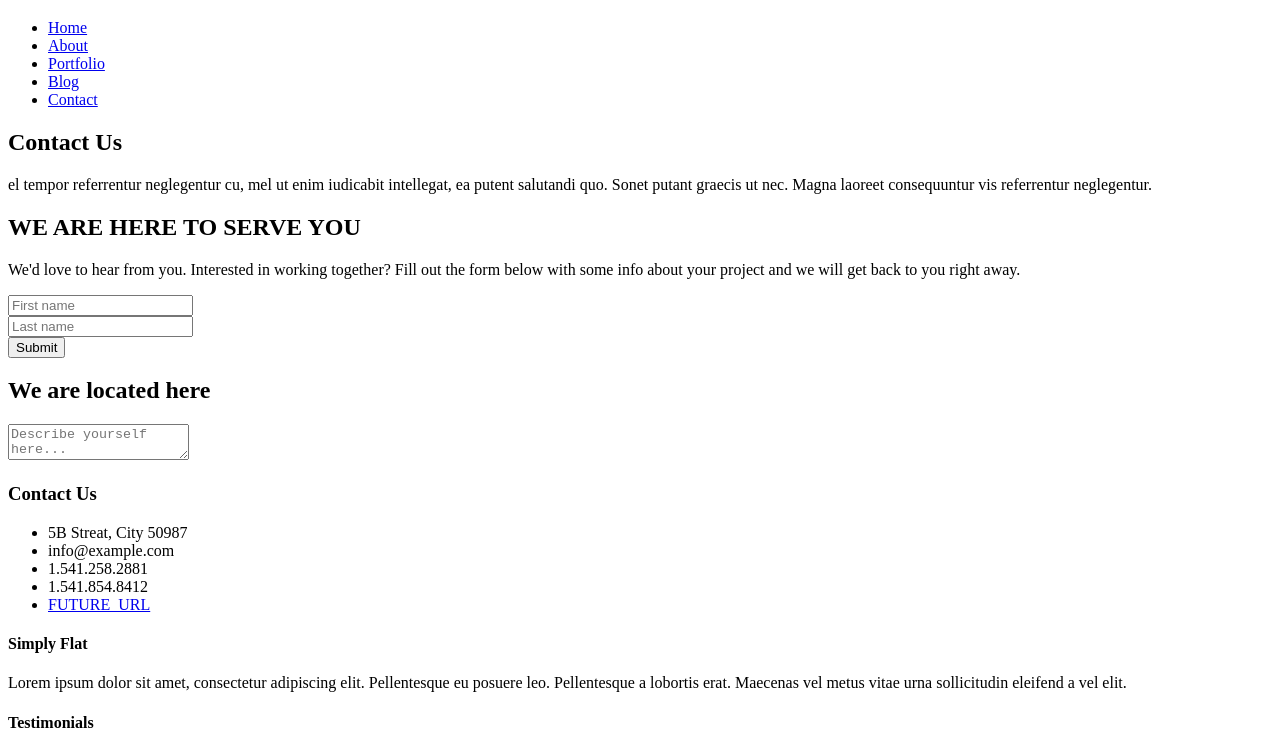
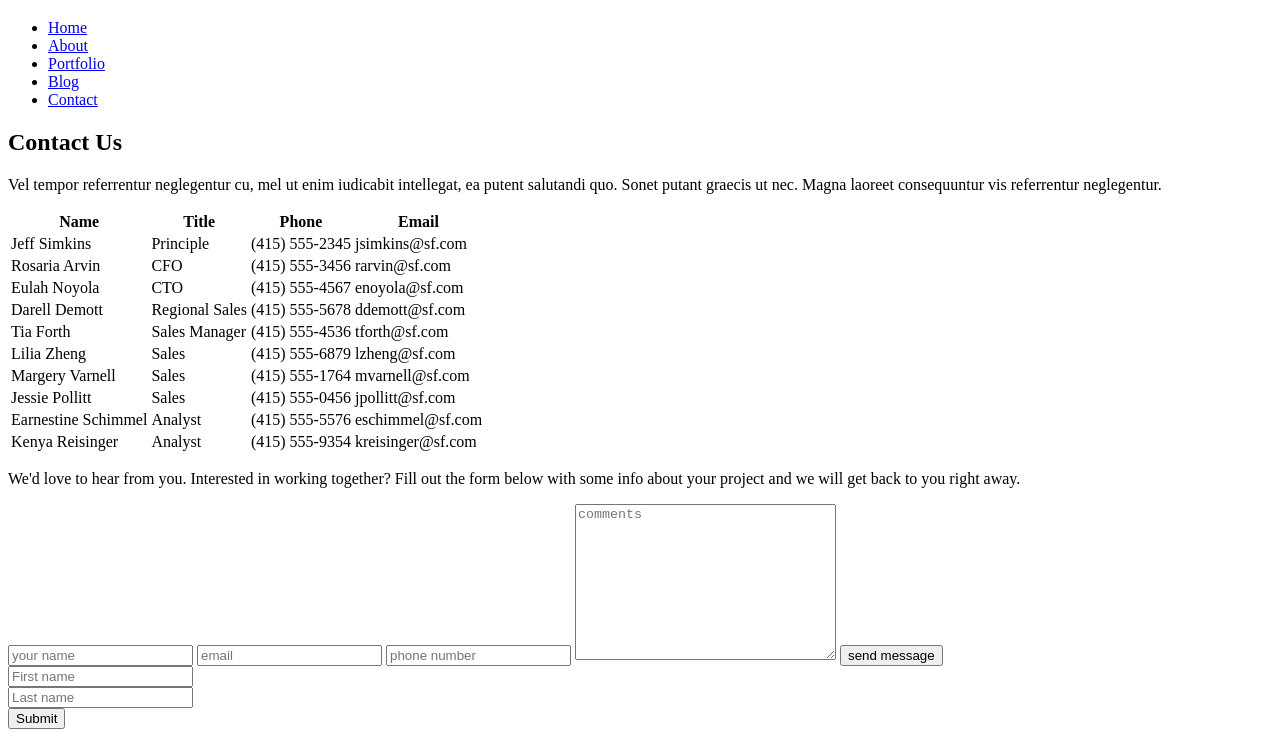
Before and after one commit to cosmicglow/bs-iHH.github.io, a plain HTML site: page Contact.html in a window 1280 px wide. Shown: the part 61-800 px from the top of the page. Drawn offline with Linux system fonts and the light colour scheme.

Commit message:
Add files via upload

```diff
--- a/Contact.html
+++ b/Contact.html
@@ -9,7 +9,8 @@
 <body>
     <header>
         <!-- Heading 1, make a link and use "index.html" for href attribute value -->
-        <div><h1>Simply Flat</h1></div>
+        <div>
+            <h1>Simply Flat</h1></div>
         <nav>
             <ul>
                 <li><a href="index.html">Home</a></li>
@@ -27,7 +28,7 @@
             <div>
                 <h1>Contact Us</h1>
 
-                <p>el tempor referrentur neglegentur cu, mel ut enim iudicabit intellegat, ea putent salutandi quo. Sonet putant graecis ut nec. Magna laoreet consequuntur vis referrentur neglegentur.
+                <p>Vel tempor referrentur neglegentur cu, mel ut enim iudicabit intellegat, ea putent salutandi quo. Sonet putant graecis ut nec. Magna laoreet consequuntur vis referrentur neglegentur.
                 </p>
             </div>
         </section>
@@ -35,16 +36,90 @@
 
         <section>
             <div>
-                <h2>WE ARE HERE TO SERVE YOU</h2>
 
-                <!-- Table goes here - You will add this later -->
+                <table>
+                    <tr>
+                        <th>Name</th>
+                        <th>Title</th>
+                        <th>Phone</th>
+                        <th>Email</th>
+                    </tr>
+                    <tr>
+                        <td>Jeff Simkins</td>
+                        <td>Principle</td>
+                        <td>(415) 555-2345</td>
+                        <td>jsimkins@sf.com</td>
+                    </tr>
+                    <tr>
+                        <td>Rosaria Arvin</td>
+                        <td>CFO</td>
+                        <td>(415) 555-3456</td>
+                        <td>rarvin@sf.com</td>
+                    </tr>
+                    <tr>
+                        <td>Eulah Noyola</td>
+                        <td>CTO</td>
+                        <td>(415) 555-4567</td>
+                        <td>enoyola@sf.com</td>
+                    </tr>
+                    <tr>
+                        <td>Darell Demott</td>
+                        <td>Regional Sales</td>
+                        <td>(415) 555-5678</td>
+                        <td>ddemott@sf.com</td>
+                    </tr>
+                    <tr>
+                        <td>Tia Forth</td>
+                        <td>Sales Manager</td>
+                        <td>(415) 555-4536</td>
+                        <td>tforth@sf.com</td>
+                    </tr>
+                    <tr>
+                        <td>Lilia Zheng</td>
+                        <td>Sales</td>
+                        <td>(415) 555-6879</td>
+                        <td>lzheng@sf.com</td>
+                    </tr>
+                    <tr>
+                        <td>Margery Varnell</td>
+                        <td>Sales</td>
+                        <td>(415) 555-1764</td>
+                        <td>mvarnell@sf.com</td>
+                    </tr>
+                    <tr>
+                        <td>Jessie Pollitt</td>
+                        <td>Sales</td>
+                        <td>(415) 555-0456</td>
+                        <td>jpollitt@sf.com</td>
+                    </tr>
+                    <tr>
+                        <td>Earnestine Schimmel</td>
+                        <td>Analyst</td>
+                        <td>(415) 555-5576</td>
+                        <td>eschimmel@sf.com</td>
+                    </tr>
+                    <tr>
+                        <td>Kenya Reisinger</td>
+                        <td>Analyst</td>
+                        <td>(415) 555-9354</td>
+                        <td>kreisinger@sf.com</td>
+                    </tr>
+                </table>
+
                 <p>We'd love to hear from you. Interested in working together? Fill out the form below with some info about your project and we will get back to you right away.</p>
             </div>
         </section>
 
+        <!--FORMS-->
 
+        <form action="#" method="post" name="contact-form">
+            <input type="text" placeholder="your name" tabindex="1" required>
+            <input type="email" placeholder="email" tabindex="2" required>
+            <input type="tel" placeholder="phone number" tabindex="3" required>
+            <textarea placeholder="comments" tabindex="4" required cols="30" rows="10"></textarea>
+            <input type="submit" value="send message" tabindex="5">
+        </form>
 
-            <!-- FORM goes here - You will add this later -->
 
         <form action="demo_form.asp">
             <input type="text" name="fname" placeholder="First name">
@@ -54,6 +129,7 @@
             <input type="submit" value="Submit">
         </form>
 
+        <!--FORMS-->
 
         <section>
             <div>
```
Lines whose indentation alone changed are shown as unchanged.
